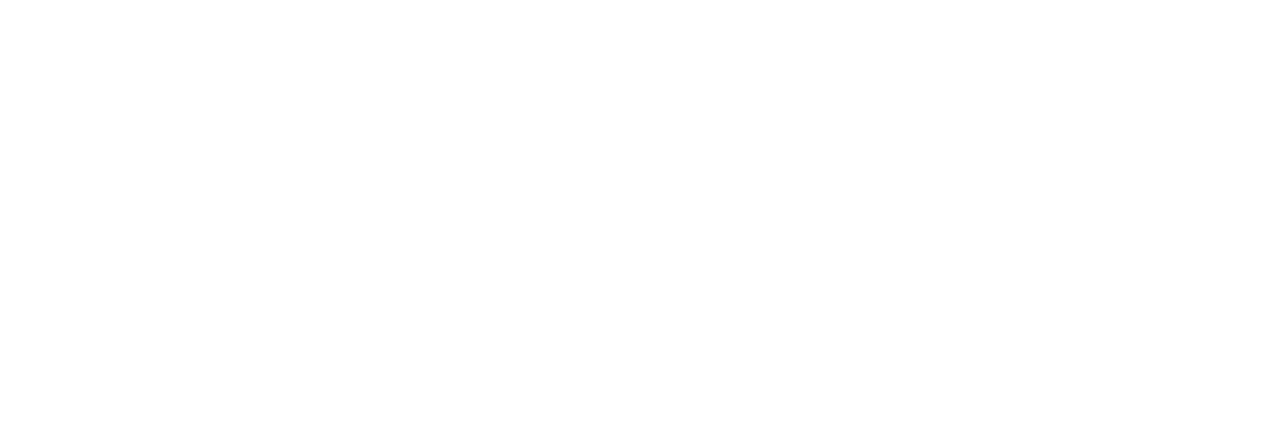
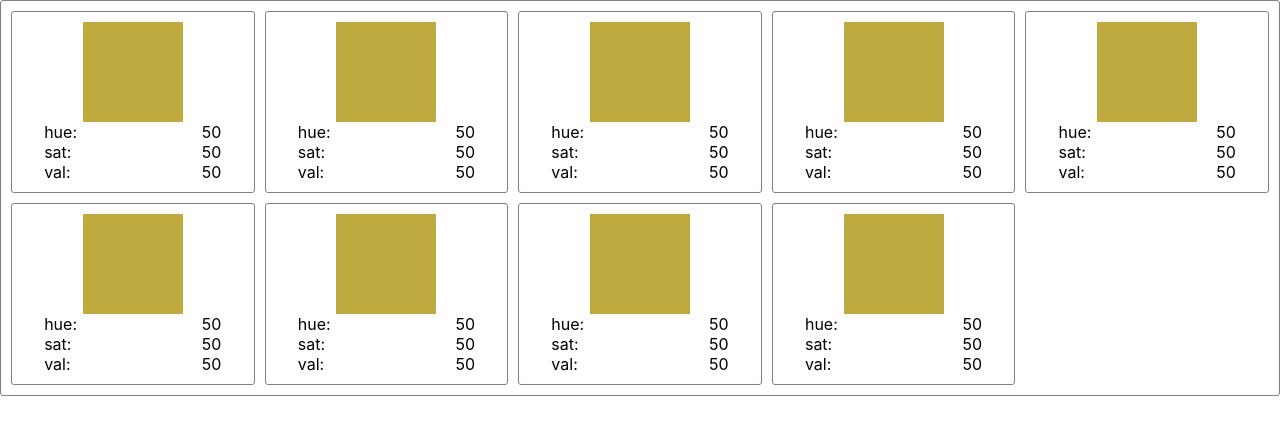
Before and after one commit to PeterTSmith/palette-calculator, a React (Create React App) app: page / in a window 1280 px wide. Shown: the top 434 px of the page. Built offline with nearby package versions, Linux system fonts and the light colour scheme.

Commit message:
Color display and child components complete

```diff
--- a/src/App.css
+++ b/src/App.css
@@ -1,3 +1,2 @@
 .App {
-  text-align: center;
 }
--- a/src/App.js
+++ b/src/App.js
@@ -1,8 +1,57 @@
 import './App.css';
+import ColorDisplay from './components/ColorDisplay/ColorDisplay';
 
 function App() {
+  const activeColors = [
+    {
+      hue: 50,
+      sat: 50,
+      val: 50
+    },
+    {
+      hue: 50,
+      sat: 50,
+      val: 50
+    },
+    {
+      hue: 50,
+      sat: 50,
+      val: 50
+    },
+    {
+      hue: 50,
+      sat: 50,
+      val: 50
+    },
+    {
+      hue: 50,
+      sat: 50,
+      val: 50
+    },
+    {
+      hue: 50,
+      sat: 50,
+      val: 50
+    },
+    {
+      hue: 50,
+      sat: 50,
+      val: 50
+    },
+    {
+      hue: 50,
+      sat: 50,
+      val: 50
+    },
+    {
+      hue: 50,
+      sat: 50,
+      val: 50
+    },
+  ];
   return (
     <div className="App">
+      <ColorDisplay activeColors={activeColors} />
     </div>
   );
 }
--- /dev/null
+++ b/src/components/ColorDetailTile/ColorDetailTile.css
@@ -0,0 +1,30 @@
+.colorDetailTile {
+    box-sizing: border-box;
+
+    width: 100%;
+
+    border: 1px solid grey;
+    border-radius: 3px;
+
+    padding: 10px;
+}
+
+.colorPatch {
+    width: 100px;
+    height: 100px;
+
+    margin:auto;
+
+    /*background-color: red;*/
+}
+
+.hsvDetails {
+    width: 80%;
+
+    margin: auto;
+}
+
+.hsvDetailRow {
+    display: flex;
+    justify-content: space-between;
+}
--- /dev/null
+++ b/src/components/ColorDetailTile/ColorDetailTile.js
@@ -0,0 +1,29 @@
+import './ColorDetailTile.css';
+
+export const ColorDetailTile = (props) => {
+    const { hue, sat, val } = props;
+    return (
+        <div className='colorDetailTile'>
+            <div className='colorPatch' style={{backgroundColor: `hsl(${hue}, ${sat}%, ${val}%)`}} />
+            <div className='hsvDetails'>
+                <HSVDetailRow type="hue" number={hue} />
+                <HSVDetailRow type="sat" number={sat} />
+                <HSVDetailRow type="val" number={val} />
+            </div>
+        </div>
+    );
+}
+
+const HSVDetailRow = (props) => {
+    const { type, number} = props;
+    return (
+        <div className='hsvDetailRow'>
+            <div>
+                {type}:
+            </div>
+            <div>
+                {number}
+            </div>
+        </div>
+    );
+}
--- /dev/null
+++ b/src/components/ColorDisplay/ColorDisplay.css
@@ -0,0 +1,44 @@
+.colorDisplayContainer {
+    display: flex;
+    flex-direction: row;
+    flex-wrap: wrap;
+    justify-content: flex-start;
+
+    /*margin:20px auto 0px;*/
+
+    border: 1px solid grey;
+    border-radius: 3px;
+
+    padding: 10px 0px 0px 10px;
+}
+
+.colorDisplayBuffer {
+    box-sizing: border-box;
+    min-width: 130px;
+
+    padding: 0px 10px 10px 0px;
+}
+
+@media only screen and ( max-width: 600px) {
+    .colorDisplayBuffer {
+        width: 50%;
+    }
+}
+
+@media only screen and ( min-width: 600px) {
+    .colorDisplayBuffer {
+        width: 33.33%;
+    }
+}
+
+@media only screen and ( min-width: 768px) {
+    .colorDisplayBuffer {
+        width: 25%;
+    }
+}
+
+@media only screen and ( min-width: 992px) {
+    .colorDisplayBuffer {
+        width: 20%;
+    }
+}
--- /dev/null
+++ b/src/components/ColorDisplay/ColorDisplay.js
@@ -0,0 +1,28 @@
+import React from "react";
+import { ColorDetailTile } from "../ColorDetailTile/ColorDetailTile";
+import'./ColorDisplay.css';
+
+export const ColorDisplay = (props) => {
+    const { activeColors } = props;
+    return (
+        <div className="colorDisplayContainer">
+            {activeColors.map((color) => {
+                return (
+                    <ColorDisplayBuffer>
+                        <ColorDetailTile {...color} />
+                    </ColorDisplayBuffer>
+                );
+            })}
+        </div>
+    );
+};
+
+const ColorDisplayBuffer = (props) => {
+    return (
+        <div className="colorDisplayBuffer">
+            {props.children}
+        </div>
+    );
+};
+
+export default ColorDisplay;
```
